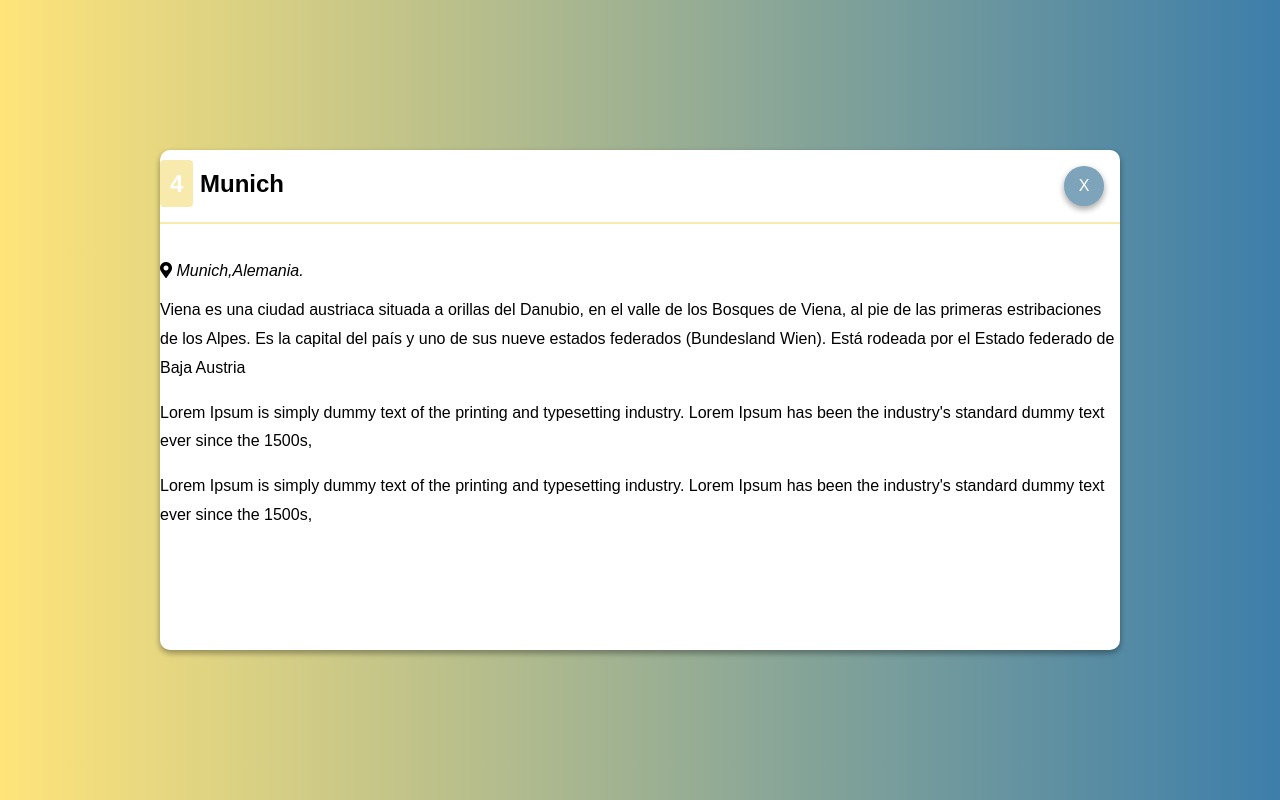
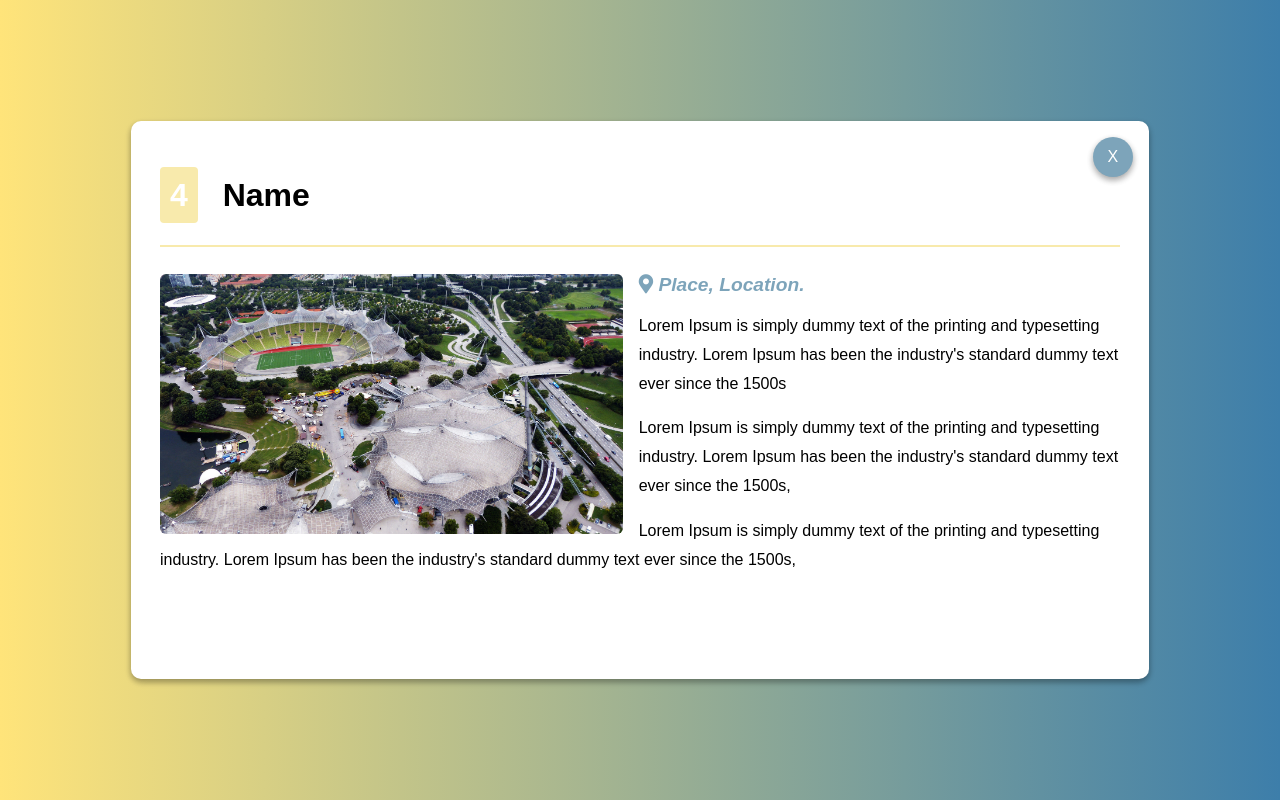
Before and after one commit to juanhcode/Web-Design-Newsletter-Responsive, a plain HTML site: page ciudades/Munich.html in a window 1280 px wide. Drawn offline with nearby package versions, Linux system fonts and the light colour scheme.

Commit message:
images and small arrangements

```diff
--- a/assets/css/main.css
+++ b/assets/css/main.css
@@ -19,6 +19,7 @@ tr :hover a{
 }
 .tittle{
     text-transform: uppercase;
+    text-align:center;
 }
 .container{
     background: #3D7EAA;  /* fallback for old browsers */
@@ -40,6 +41,7 @@ tr :hover a{
     box-shadow: 0 3px 6px rgba(0,0,0,0.16),0 3px 6px rgba(0,0,0,0.23);
     border-radius:10px;
     position: relative;
+    padding:1.8em;
 }
 
 .actions{
@@ -90,16 +92,25 @@ tr :hover a{
     border-color: #F8EAAC ;*/
     border-bottom: solid 2px #F8EAAC;
     padding-bottom: 1em;
+    font-size: 2em;
 
 }
 
+.main-image{
+    float: left;
+    margin-right: 1em;
+    height: 260px;
+    border-radius:6px;
+}
+.address{
+    font-weight: bold;
+    color:  #7DA4BA ;
+    font-size:1.2em;
+}
 .position{
     background-color: #F8EAAC;
     color: white;
     padding:10px;
     border-radius:4px;
+    margin-right: 0.5em;
 }
-
-h1{
-    text-align:center;
-}
--- a/ciudades/Munich.html
+++ b/ciudades/Munich.html
@@ -3,7 +3,7 @@
 <head>
     <meta charset="UTF-8">
     <meta name="viewport" content="width=device-width, initial-scale=1.0">
-    <title>Mejores Ciudades </title>
+    <title>Web</title>
     <link rel="stylesheet" href="../assets/css/main.css">
     <link rel="stylesheet" href="../font-awesome/css/all.min.css">
     <link rel="stylesheet" href="https://necolas.github.io/normalize.css/8.0.1/normalize.css">
@@ -14,24 +14,24 @@
     <div class="container">
         <div class="content animated fadeInDown">
             <div class="actions">
-                <a href="../" class="close">
+                <a href="../index.html" class="close">
                     <span>X</span>
                 </a>
             </div>
             <header>
                 <h2 class="title-item">
                     <span class="position">4</span>
-                    Munich
+                    Name
                 </h2>
             </header>
             <section>
-                <img src="" alt="">
+                <img src="../assets/images/4.jpg" class="main-image" alt="">
                 <div class="text">
-                    <address>
+                    <address class="address">
                         <i class="fas fa-map-marker-alt"></i>
-                        Munich,Alemania.
+                        Place, Location.
                     </address>
-                    <p class="paragrahp"> Viena es una ciudad austriaca situada a orillas del Danubio, en el valle de los Bosques de Viena, al pie de las primeras estribaciones de los Alpes. Es la capital del país y uno de sus nueve estados federados (Bundesland Wien). Está rodeada por el Estado federado de Baja Austria</p>
+                    <p class="paragrahp">Lorem Ipsum is simply dummy text of the printing and typesetting industry. Lorem Ipsum has been the industry's standard dummy text ever since the 1500s</p>
                     <p class="paragrahp">Lorem Ipsum is simply dummy text of the printing and typesetting industry. Lorem Ipsum has been the industry's standard dummy text ever since the 1500s,</p>
                     <p class="paragrahp">Lorem Ipsum is simply dummy text of the printing and typesetting industry. Lorem Ipsum has been the industry's standard dummy text ever since the 1500s,</p>
                 </div>
```
Also changed, not shown: ciudades/Auckland.html (+7 -7 lines), ciudades/Vancouver.html (+7 -7 lines), ciudades/Zurich.html (+8 -7 lines), ciudades/viena.html (+6 -6 lines), index.html (+1 -1 lines), assets/images/1.jpg (added), assets/images/2.jpg (added), assets/images/3.jpg (added), assets/images/4.jpg (added), assets/images/5.jpg (added).
